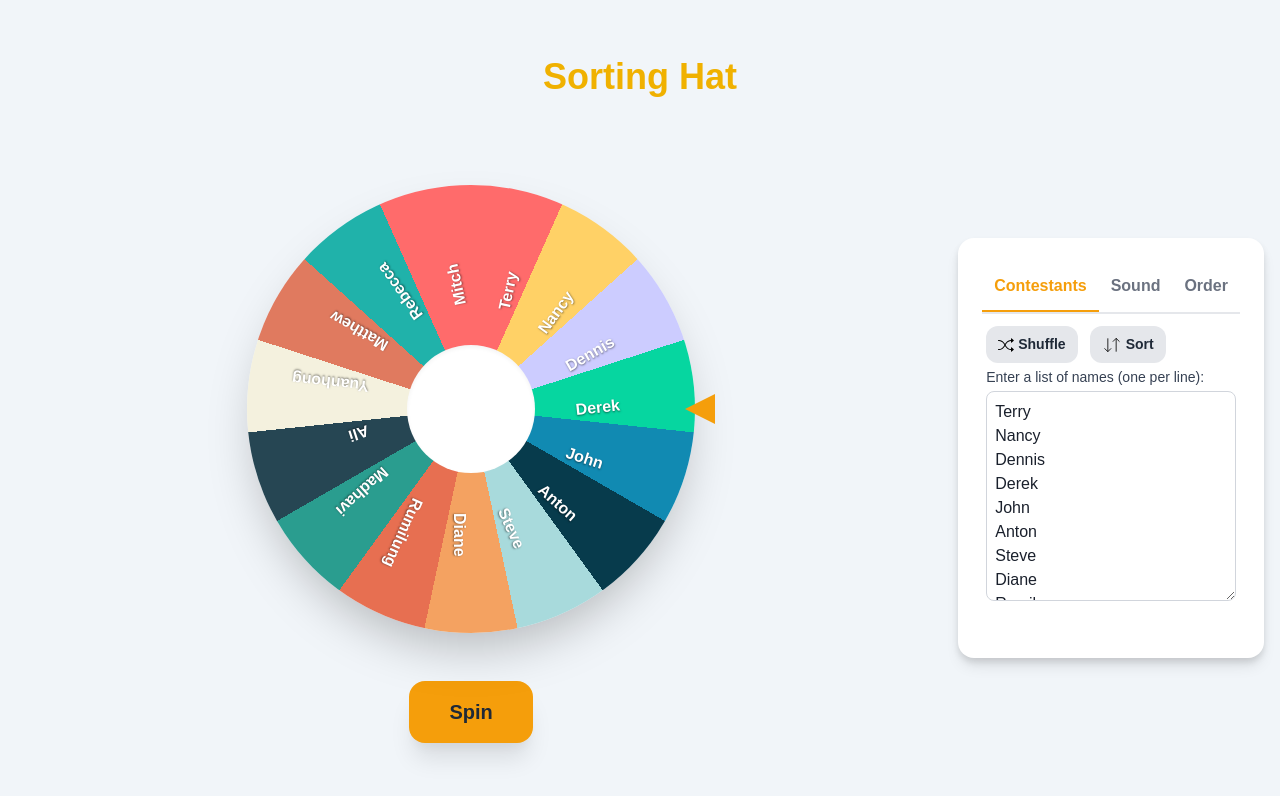
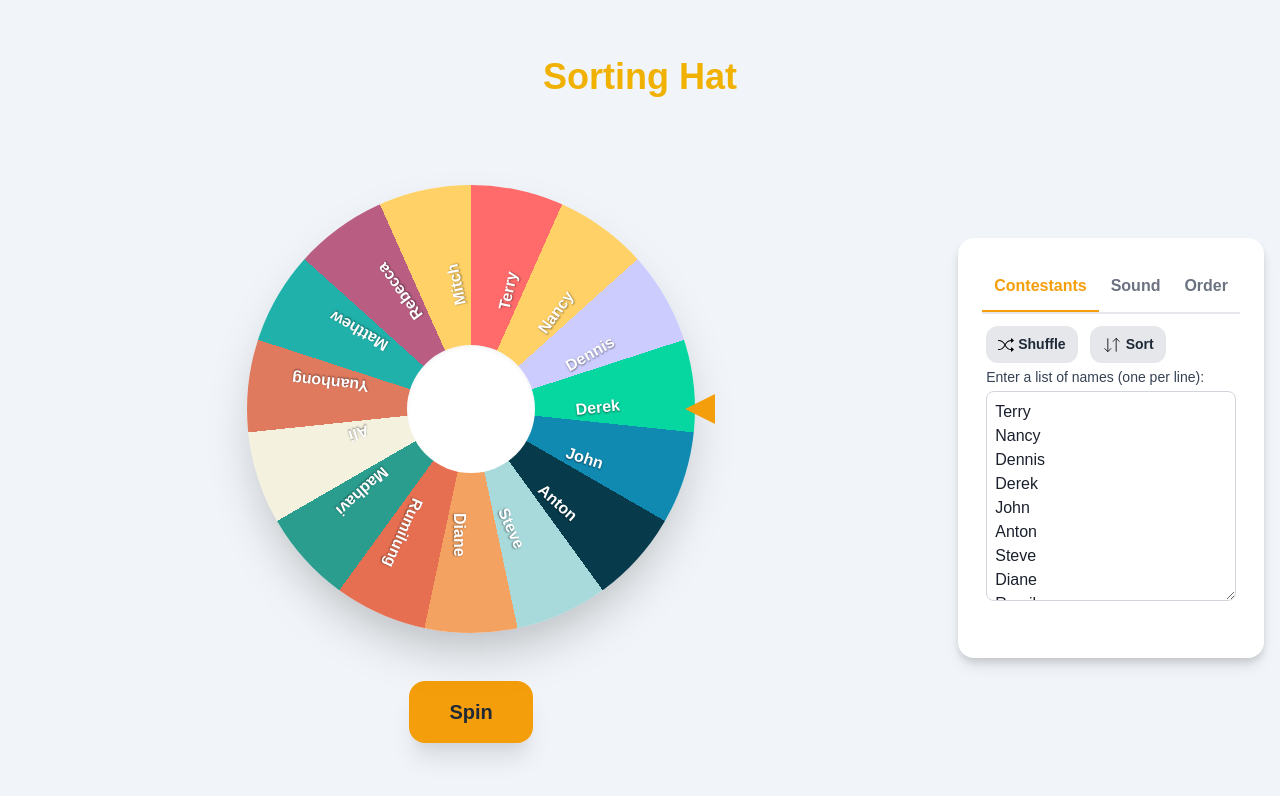
Before and after one commit to dichharai/sorting-wheel, a Next.js app: page / in a window 1280 px wide. Shown: the top 796 px of the page. Built offline with nearby package versions, Linux system fonts and the light colour scheme.

Commit message:
prevent first and last item in options have same color

```diff
--- a/app/page.js
+++ b/app/page.js
@@ -9,6 +9,7 @@ function HomePage() {
   const [textAreaValue, setTextAreaValue] = useState(
     "Terry\nNancy\nDennis\nDerek\nJohn\nAnton\nSteve\nDiane\nRumilung\nMadhavi\nAli\nYuanhong\nMatthew\nRebecca\nMitch\n",
   );
+
   const [options, setOptions] = useState([]);
   const [wheelBackground, setWheelBackground] = useState("");
   const [transform, setTransform] = useState("rotate(0deg)");
@@ -24,6 +25,7 @@ function HomePage() {
   const confettiRef = useRef(null);
 
   const TITLE = "Sorting Hat";
+
   const SEGMENT_COLORS = [
     "#FF6B6B",
     "#FFD166",
@@ -35,10 +37,10 @@ function HomePage() {
     "#F4A261",
     "#E76F51",
     "#2A9D8F",
-    "#264653",
     "#F4F1DE",
     "#E07A5F",
     "#20B2AA",
+    "#B95E82",
   ];
 
   // Effect to parse textarea value into options
@@ -58,7 +60,14 @@ function HomePage() {
       let conicGradientString = "conic-gradient(from 0deg, ";
       let currentDegree = 0;
       options.forEach((_, index) => {
-        const color = SEGMENT_COLORS[index % SEGMENT_COLORS.length];
+        let color;
+        // prevent last and first item in options be the same color
+        if (index === options.length - 1 && SEGMENT_COLORS.length > 1) {
+          color = SEGMENT_COLORS[1];
+        } else {
+          color = SEGMENT_COLORS[index % SEGMENT_COLORS.length];
+        }
+
         conicGradientString += `${color} ${currentDegree}deg, ${color} ${currentDegree + degreePerOption}deg, `;
         currentDegree += degreePerOption;
       });
```
